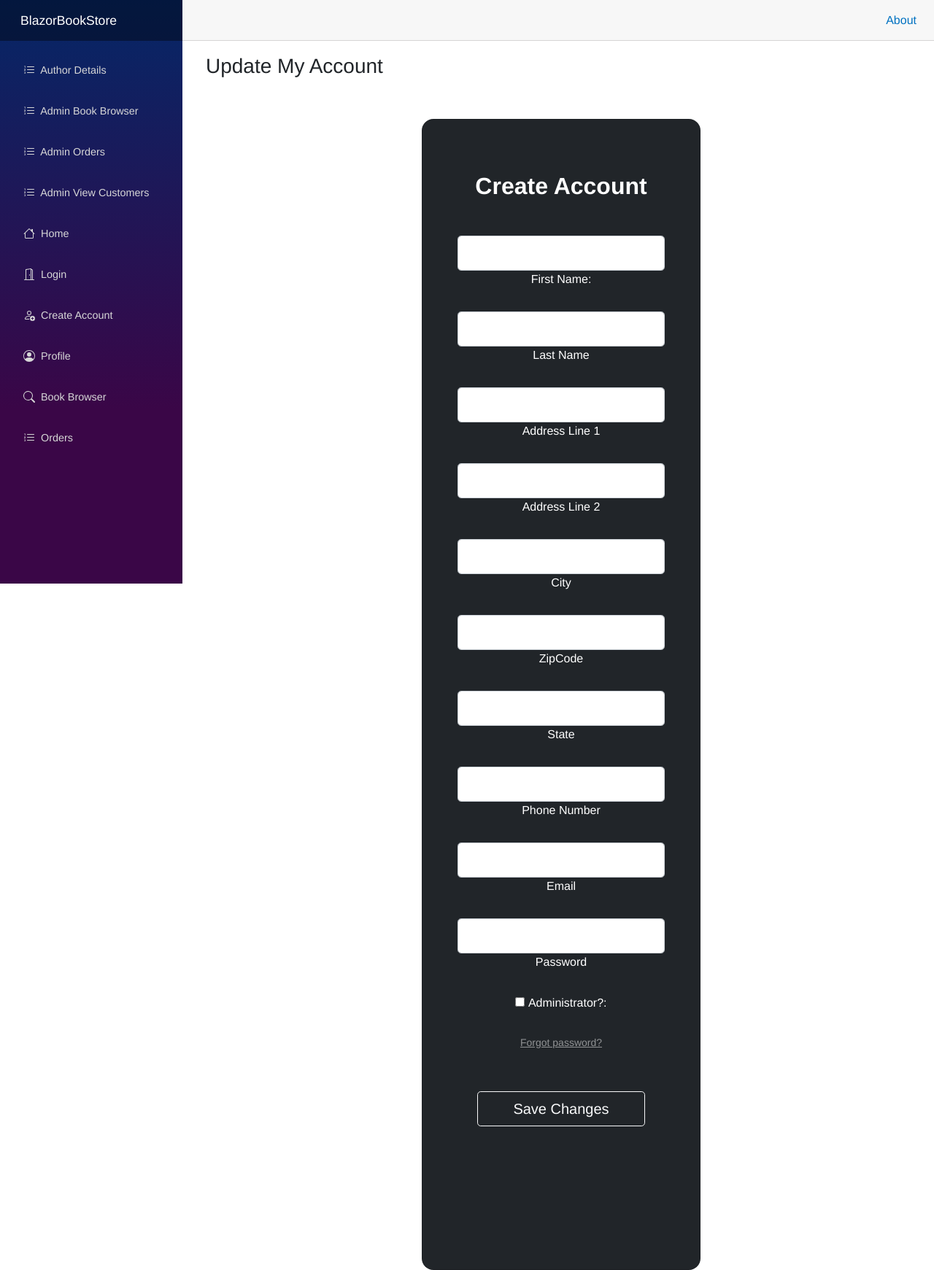
After one commit to bradenbjames/BookStore_Brewster_James, an ASP.NET Core app: page /Customerupdateaccount in a window 1280 px wide. The commit adds this page. Shown: the whole page at 73% size. Run offline with ASP.NET Core 8, Linux system fonts and the light colour scheme; style sheets or scripts are compiled from the project's sources; some libraries are stand-ins or nearby versions.

Commit message:
small changes

```diff
--- a/BlazorBookStore1/Pages/AdminEditAuthorData.razor
+++ b/BlazorBookStore1/Pages/AdminEditAuthorData.razor
@@ -23,6 +23,7 @@
 	</tbody>
 </table>
 <button class="btn btn-primary">Confirm Changes</button>
+<button class="btn btn-primary">Delete Author</button>
 @code {
 	[Parameter]
 	public int? AuthorID {get; set;}
--- a/BlazorBookStore1/Pages/AdminEditBook.razor
+++ b/BlazorBookStore1/Pages/AdminEditBook.razor
@@ -1,4 +1,4 @@
-@page "/EditAuthorData/{ISBN:int}"
+@page "/Admineditbook/{ISBN:int}"
 <h2>Edit Book</h2>
 <table class="table">
 	<thead>
@@ -25,6 +25,7 @@
 	</tbody>
 </table>
 <button class="btn btn-primary">Confirm Changes</button>
+<button class="btn btn-primary">Delete Book</button>
 @code {
 	[Parameter]
 	public int? ISBN { get; set; }
--- a/BlazorBookStore1/Pages/AdminEditCustomer.razor
+++ b/BlazorBookStore1/Pages/AdminEditCustomer.razor
@@ -25,6 +25,8 @@
 <input type="text" placeholder="Edit First Name">
 <input type="text" placeholder="Edit Last Name">
 <button class="btn btn-primary">Confirm Changes</button>
+<button class="btn btn-primary">Delete Customer</button>
+
 
 
 @code {
--- a/BlazorBookStore1/Pages/AdminViewSuppliers.razor
+++ b/BlazorBookStore1/Pages/AdminViewSuppliers.razor
@@ -23,6 +23,9 @@
 <input type="text" @onchange="Eval_supplierID" placeholder="Enter supplier ID"/>
 <button class="btn btn-primary">Delete Supplier</button>
 
+<input type="text" @onchange="Eval_supplierID" placeholder="Enter supplier ID" />
+<button class="btn btn-primary" href="Admineditsupplier">Edit Supplier</button>
+
 
 @code {
 	private int supplierID;
--- /dev/null
+++ b/BlazorBookStore1/Pages/CustomerUpdateAccount.razor
@@ -0,0 +1,129 @@
+@page "/Customerupdateaccount"
+<h3>Update My Account</h3>
+<section class="vh-100 gradient-custom">
+	<div class="container py-5 h-100">
+		<div class="row d-flex justify-content-center align-items-center h-100">
+			<div class="col-12 col-md-8 col-lg-6 col-xl-5">
+				<div class="card bg-dark text-white" style="border-radius: 1rem;">
+					<div class="card-body p-5 text-center">
+
+						<div class="mb-md-5 mt-md-4 pb-5">
+
+							<h2 class="fw-bold mb-2">Create Account</h2>
+							<p class="text-white-50 mb-5"></p>
+
+							<div class="form-outline form-white mb-4">
+								<input type="text" id="firstName" class="form-control form-control-lg" @onchange="Eval_fName" />
+								<label class="form-label" for="firstName">First Name:</label>
+							</div>
+
+							<div class="form-outline form-white mb-4">
+								<input type="text" id="lastName" class="form-control form-control-lg" @onchange="Eval_lName" />
+								<label class="form-label" for="lastName">Last Name</label>
+							</div>
+
+							<div class="form-outline form-white mb-4">
+								<input type="text" id="addressOne" class="form-control form-control-lg" @onchange="Eval_address" />
+								<label class="form-label" for="addressOne">Address Line 1</label>
+							</div>
+
+							<div class="form-outline form-white mb-4">
+								<input type="text" id="addressTwo" class="form-control form-control-lg" />
+								<label class="form-label" for="addressTwo">Address Line 2</label>
+							</div>
+
+							<div class="form-outline form-white mb-4">
+								<input type="text" id="city" class="form-control form-control-lg" />
+								<label class="form-label" for="city">City</label>
+							</div>
+
+							<div class="form-outline form-white mb-4">
+								<input type="text" id="zipCode" class="form-control form-control-lg" />
+								<label class="form-label" for="zipCode">ZipCode</label>
+							</div>
+
+							<div class="form-outline form-white mb-4">
+								<input type="text" id="state" class="form-control form-control-lg" />
+								<label class="form-label" for="state">State</label>
+							</div>
+
+							<div class="form-outline form-white mb-4">
+								<input type="text" id="phoneNum" class="form-control form-control-lg" @onchange="Eval_phone" />
+								<label class="form-label" for="phoneNum">Phone Number</label>
+							</div>
+
+							<div class="form-outline form-white mb-4">
+								<input type="email" id="typeEmailX" class="form-control form-control-lg" @onchange="Eval_email" />
+								<label class="form-label" for="typeEmailX">Email</label>
+							</div>
+
+							<div class="form-outline form-white mb-4">
+								<input type="password" id="password" class="form-control form-control-lg" @onchange="Eval_password" />
+								<label class="form-label" for="password">Password</label>
+							</div>
+
+							<div class="form-outline form-white mb-4">
+								<input type="checkbox" id="adminCheckbox" @onchange="Eval_admin" />
+								<label class="form-label" for="adminCheckbox">Administrator?:</label>
+							</div>
+
+							<p class="small mb-5 pb-lg-2"><a class="text-white-50" href="#!">Forgot password?</a></p>
+
+							<!-- Change this -->
+							<button class="btn btn-outline-light btn-lg px-5" @onclick="()=>DatabaseInstance.CreateAccount(fNameString, lNameString, emailString, passwordString, isAdmin, addressString, phone)" type="submit">Save Changes</button>
+
+							<div class="d-flex justify-content-center text-center mt-4 pt-1">
+								<a href="#!" class="text-white"><i class="fab fa-facebook-f fa-lg"></i></a>
+								<a href="#!" class="text-white"><i class="fab fa-twitter fa-lg mx-4 px-2"></i></a>
+								<a href="#!" class="text-white"><i class="fab fa-google fa-lg"></i></a>
+							</div>
+						</div>
+					</div>
+				</div>
+			</div>
+		</div>
+	</div>
+</section>
+@code {
+	private string fNameString { get; set; }
+	private void Eval_fName(ChangeEventArgs x)
+	{
+		fNameString = (string)x.Value;
+	}
+
+	private string lNameString { get; set; }
+	private void Eval_lName(ChangeEventArgs x)
+	{
+		lNameString = (string)x.Value;
+	}
+
+	private string emailString { get; set; }
+	private void Eval_email(ChangeEventArgs x)
+	{
+		emailString = (string)x.Value;
+	}
+
+	private string passwordString { get; set; }
+	private void Eval_password(ChangeEventArgs x)
+	{
+		passwordString = (string)x.Value;
+	}
+
+	private bool isAdmin { get; set; }
+	private void Eval_admin(ChangeEventArgs x)
+	{
+		isAdmin = (bool)x.Value;
+	}
+
+	private string addressString { get; set; }
+	private void Eval_address(ChangeEventArgs x)
+	{
+		addressString = (string)x.Value;
+	}
+
+	private long phone { get; set; }
+	private void Eval_phone(ChangeEventArgs x)
+	{
+		phone = long.Parse((string)x.Value);
+	}
+}
--- a/BlazorBookStore1/Pages/CustomerViewOrders.razor
+++ b/BlazorBookStore1/Pages/CustomerViewOrders.razor
@@ -20,7 +20,7 @@
 </table>
 <label>Order ID:</label>
 <input type="text" id="orderID" @onchange="Eval_orderID" class="form-control form-control-sm" />
-<button class="btn btn-secondary"href="/Customereditorder">Edit Order</button>
+<button class="btn btn-secondary" href="/Customereditorder">Edit Order</button>
 @code {
 	private int orderID;
 	private void Eval_orderID(ChangeEventArgs e)
```
Also changed, not shown: BlazorBookStore1/Pages/AdminEditSupplier.razor (renamed from BlazorBookStore1/Pages/AdminDeleteSupplier.razor, +4 -3 lines), BlazorBookStore1/Pages/CustomerBookBrowser.razor (+8 -3 lines), BlazorBookStore1/Pages/AdminViewAuthors.razor (renamed from BlazorBookStore1/Pages/AdminAuthorDetails.razor).
